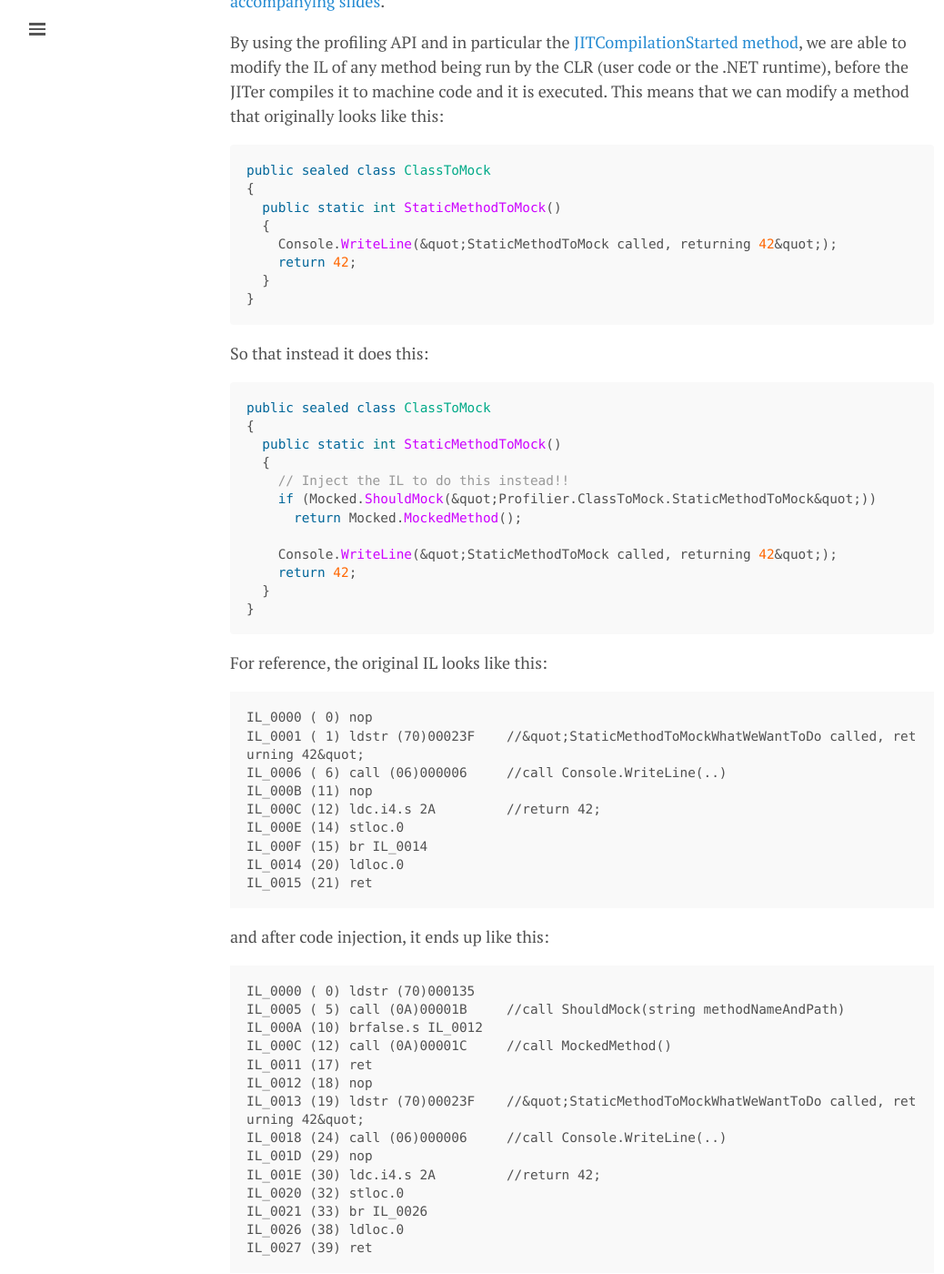
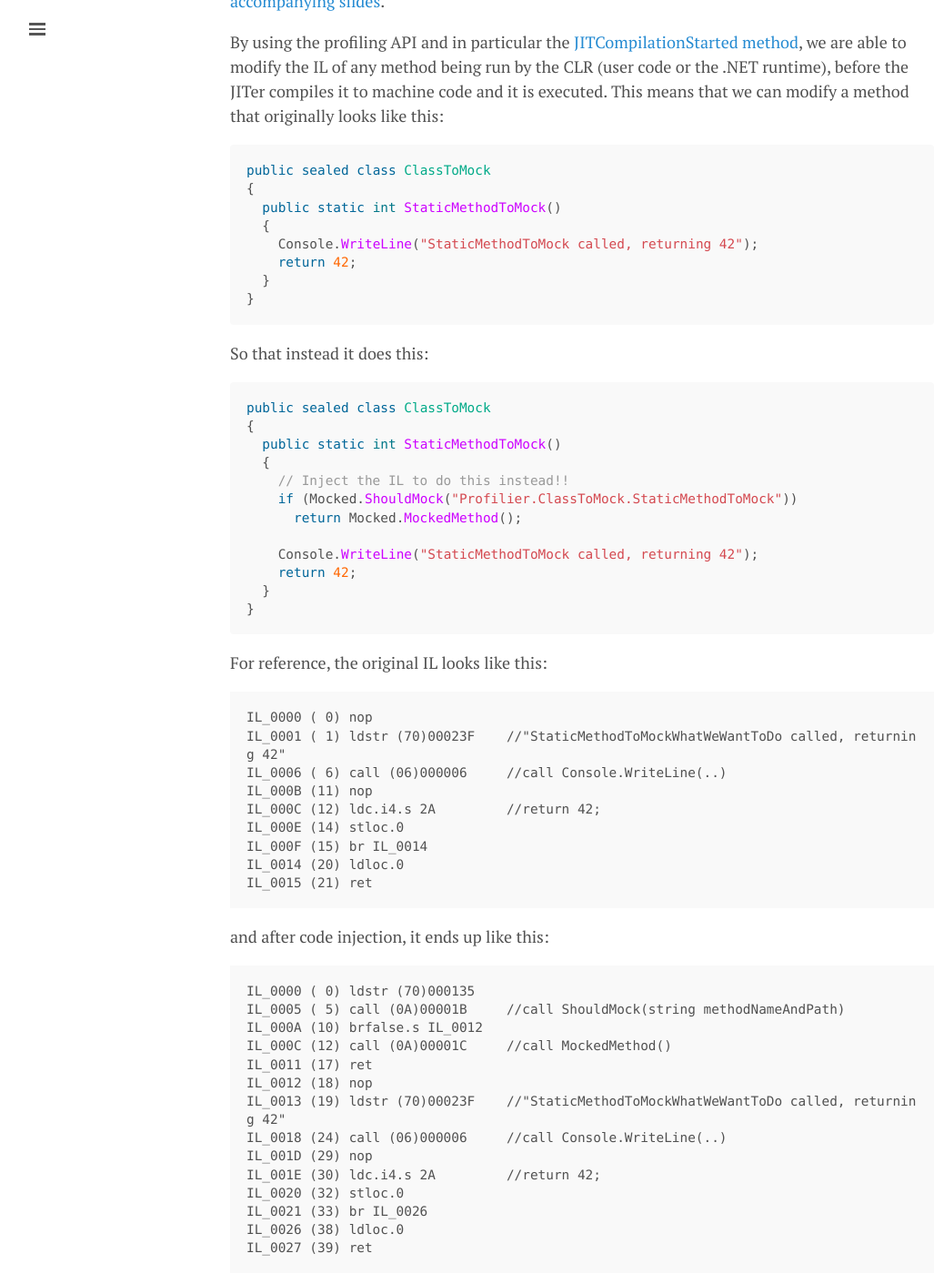
Before and after one commit to mattwarren/mattwarren.github.io, a Jekyll site: the page built from _posts/2014-08-14-how-to-mock-sealed-classes-and-static-methods.md, in a window 1280 px wide and 1400 px high, scrolled down 1682 px. Shown: the whole window at 91% size, without its empty margins (0-1038 px from the left). Built offline with Jekyll 4.4.1, drawn with Linux system fonts in a browser that asks for light colours; Markdown is read by kramdown in place of the engine named in the settings; some of the changed lines change nothing that is shown; some of the changed text lies outside the part shown.

Commit message:
fixing quotes

````diff
--- a/_posts/2014-08-14-how-to-mock-sealed-classes-and-static-methods.md
+++ b/_posts/2014-08-14-how-to-mock-sealed-classes-and-static-methods.md
@@ -60,7 +60,7 @@ public sealed class ClassToMock
 {
   public static int StaticMethodToMock()
   {
-    Console.WriteLine(&quot;StaticMethodToMock called, returning 42&quot;);
+    Console.WriteLine("StaticMethodToMock called, returning 42");
     return 42;
   }
 }
@@ -74,10 +74,10 @@ public sealed class ClassToMock
   public static int StaticMethodToMock()
   {
     // Inject the IL to do this instead!!
-    if (Mocked.ShouldMock(&quot;Profilier.ClassToMock.StaticMethodToMock&quot;))
+    if (Mocked.ShouldMock("Profilier.ClassToMock.StaticMethodToMock"))
       return Mocked.MockedMethod();
 
-    Console.WriteLine(&quot;StaticMethodToMock called, returning 42&quot;);
+    Console.WriteLine("StaticMethodToMock called, returning 42");
     return 42;
   }
 }
@@ -87,7 +87,7 @@ For reference, the original IL looks like this:
 
 ``` asm
 IL_0000 ( 0) nop
-IL_0001 ( 1) ldstr (70)00023F    //&quot;StaticMethodToMockWhatWeWantToDo called, returning 42&quot;
+IL_0001 ( 1) ldstr (70)00023F    //"StaticMethodToMockWhatWeWantToDo called, returning 42"
 IL_0006 ( 6) call (06)000006     //call Console.WriteLine(..)
 IL_000B (11) nop
 IL_000C (12) ldc.i4.s 2A         //return 42;
@@ -106,7 +106,7 @@ IL_000A (10) brfalse.s IL_0012
 IL_000C (12) call (0A)00001C     //call MockedMethod()
 IL_0011 (17) ret
 IL_0012 (18) nop
-IL_0013 (19) ldstr (70)00023F    //&quot;StaticMethodToMockWhatWeWantToDo called, returning 42&quot;
+IL_0013 (19) ldstr (70)00023F    //"StaticMethodToMockWhatWeWantToDo called, returning 42"
 IL_0018 (24) call (06)000006     //call Console.WriteLine(..)
 IL_001D (29) nop
 IL_001E (30) ldc.i4.s 2A         //return 42;
@@ -133,21 +133,21 @@ static void Main(string[] args)
 {
   // Without mocking enabled (the default)
   Console.WriteLine(new string(&#039;#&#039;, 90));
-  Console.WriteLine(&quot;Calling ClassToMock.StaticMethodToMock() (a static method in a sealed class)&quot;);
+  Console.WriteLine("Calling ClassToMock.StaticMethodToMock() (a static method in a sealed class)");
   var result = ClassToMock.StaticMethodToMock();
-  Console.WriteLine(&quot;Result: &quot; + result);
-  Console.WriteLine(new string(&#039;#&#039;, 90) + &quot;n&quot;);
+  Console.WriteLine("Result: " + result);
+  Console.WriteLine(new string(&#039;#&#039;, 90) + "n");
 
   // With mocking enabled, doesn&#039;t call into the static method, calls the mocked version instead
   Console.WriteLine(new string(&#039;#&#039;, 90));
   Mocked.SetReturnValue = 1;
-  Console.WriteLine(&quot;Turning ON mocking of &quot;Profilier.ClassToMock.StaticMethodToMock&quot;&quot;);
-  Mocked.Configure(&quot;ProfilerTarget.ClassToMock.StaticMethodToMock&quot;, mockMethod: true);
+  Console.WriteLine("Turning ON mocking of "Profilier.ClassToMock.StaticMethodToMock"");
+  Mocked.Configure("ProfilerTarget.ClassToMock.StaticMethodToMock", mockMethod: true);
 
-  Console.WriteLine(&quot;Calling ClassToMock.StaticMethodToMock() (a static method in a sealed class)&quot;);
+  Console.WriteLine("Calling ClassToMock.StaticMethodToMock() (a static method in a sealed class)");
   result = ClassToMock.StaticMethodToMock();
-  Console.WriteLine(&quot;Result: &quot; + result);
-  Console.WriteLine(new string(&#039;#&#039;, 90) + &quot;n&quot;);
+  Console.WriteLine("Result: " + result);
+  Console.WriteLine(new string(&#039;#&#039;, 90) + "n");
 }
 ```
 
````
